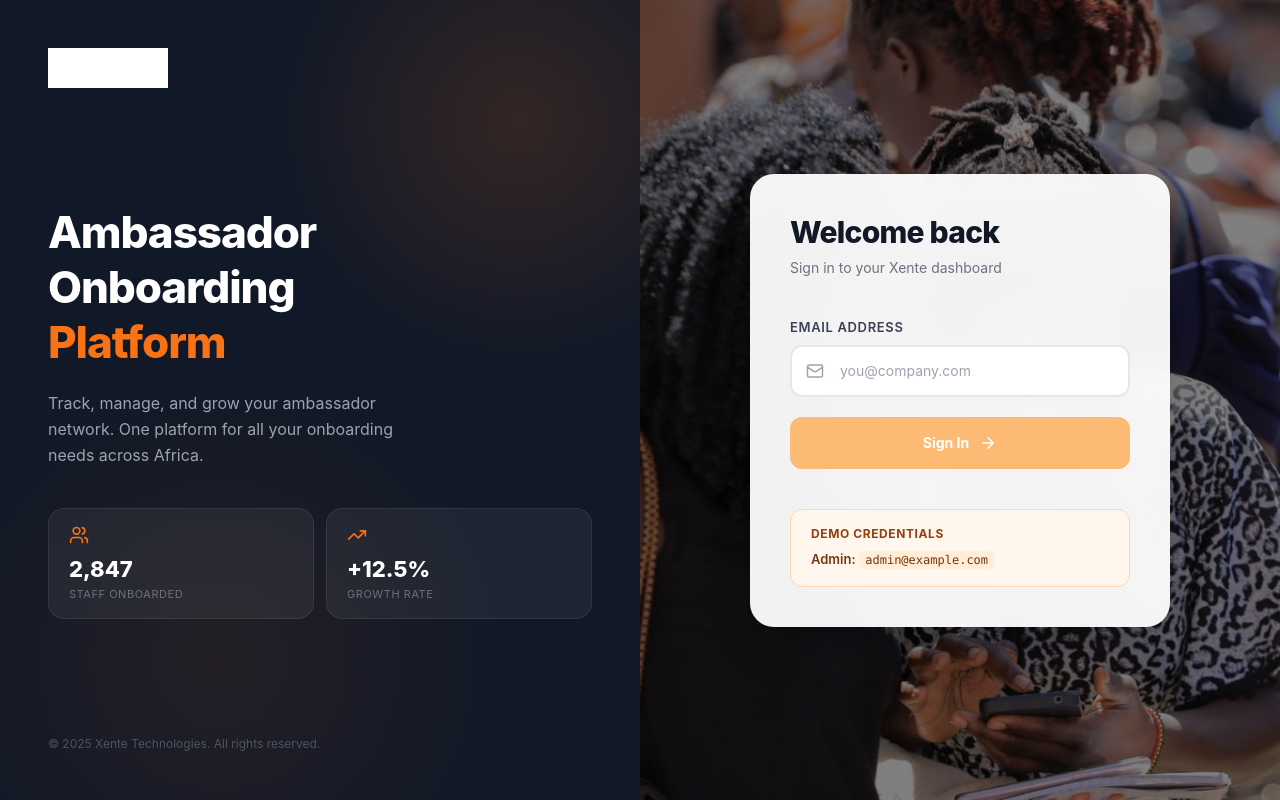
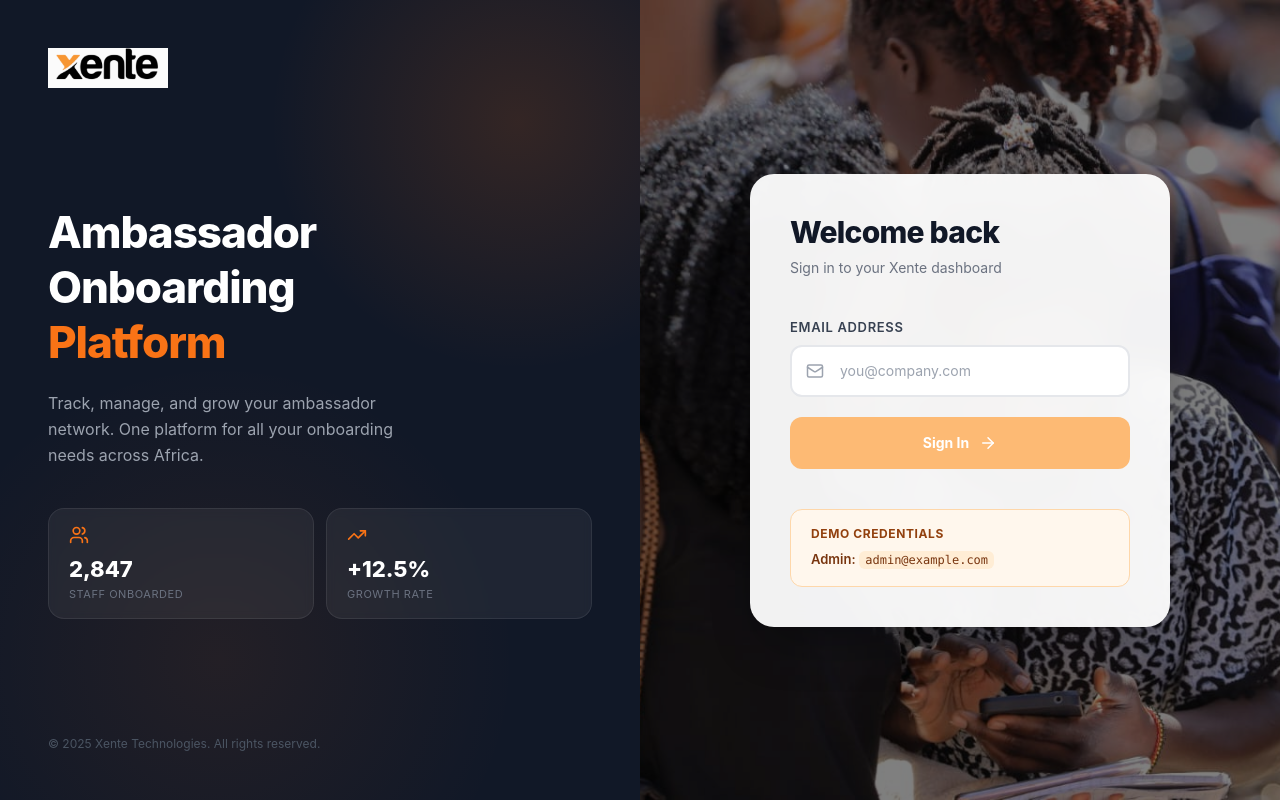
Before and after one commit to Xente-Data-Management/Xente-Frontend, a React (Vite) app in the folder xente/: page / in a window 1280 px wide. Built offline with nearby package versions, Linux system fonts and the light colour scheme; no server answers.

Commit message:
feat: implement Login and SplashScreen components with animated branding and responsive layouts

```diff
--- a/xente/src/Pages/LoginPage.jsx
+++ b/xente/src/Pages/LoginPage.jsx
@@ -21,7 +21,7 @@
         <div className="relative z-10 flex flex-col justify-between p-12 w-full">
           {/* Logo */}
           <div>
-            <img src="/xenteLogo2.png" alt="Xente" className="h-10 brightness-0 invert" />
+            <img src="/xenteLogo2.png" alt="Xente" className="h-10" />
           </div>
 
           {/* Hero text */}
--- a/xente/src/components/SplashScreen.jsx
+++ b/xente/src/components/SplashScreen.jsx
@@ -61,7 +61,7 @@
 
         {/* Main content */}
         <div className="text-center animate-scale-in">
-          <img src="/xenteLogo2.png" alt="Xente Logo" className="h-14 sm:h-16 w-auto mx-auto mb-8 object-contain brightness-0 invert" />
+          <img src="/xenteLogo2.png" alt="Xente Logo" className="h-14 sm:h-16 w-auto mx-auto mb-8 object-contain" />
 
           <h1 className="text-3xl sm:text-4xl lg:text-5xl font-extrabold text-white leading-tight mb-4 tracking-tight">
             Ambassador <span className="text-orange-400">Onboarding</span>
```
